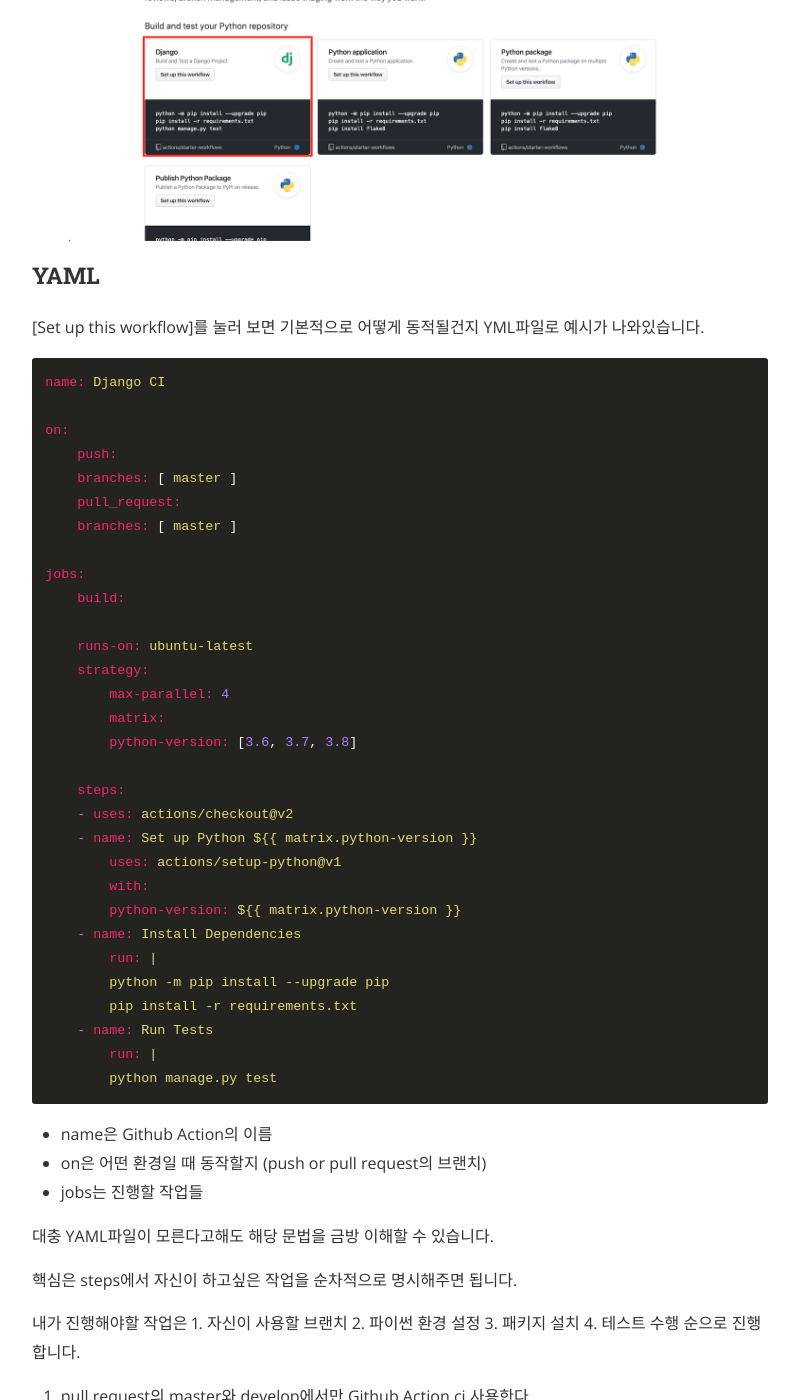
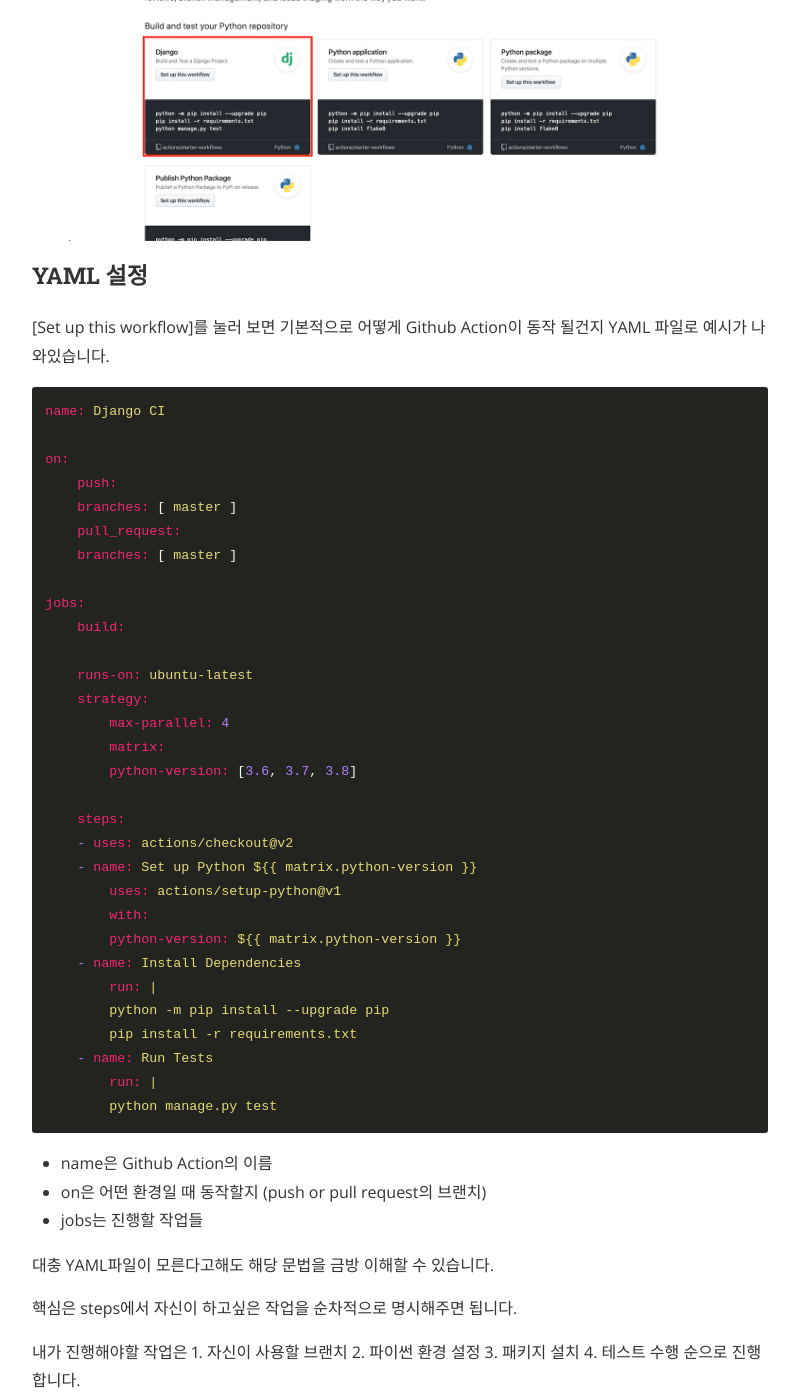
Before and after one commit to ndjman7/ndjman7.github.io, a Jekyll site: the page built from _posts/2020-04-19-Github-Action으로-CI-대체하기.md, in a window 1280 px wide and 1400 px high, scrolled down 1337 px. Shown: the whole window, without its empty margins (240-1039 px from the left). Built offline with Jekyll 4.4.1, drawn with Linux system fonts in a browser that asks for light colours; nearby versions of some CDN libraries; comment, search, counter and statistics services are not loaded; some of the changed text lies outside the part shown.

Commit message:
오타 수정

````diff
--- a/_posts/2020-04-19-Github-Action으로-CI-대체하기.md
+++ b/_posts/2020-04-19-Github-Action으로-CI-대체하기.md
@@ -27,8 +27,8 @@
 <br><br>
 ![github_action](/assets/img/github_action/github_action_1.png)
 
-### YAML
-[Set up this workflow]를 눌러 보면 기본적으로 어떻게 동적될건지 YML파일로 예시가 나와있습니다.
+### YAML 설정
+[Set up this workflow]를 눌러 보면 기본적으로 어떻게 Github Action이 동작 될건지 YAML 파일로 예시가 나와있습니다.
 
 ```YAML
 name: Django CI
@@ -79,7 +79,7 @@
 3. 패키지 설치는 본인의 requirments.txt가 있는 곳으로 수정해준다.
 4. 마지막 테스트를 pytest로 만 바꿔준다.
 
-```YAML 설정
+```YAML
 name: Django CI
 
 on:
````
